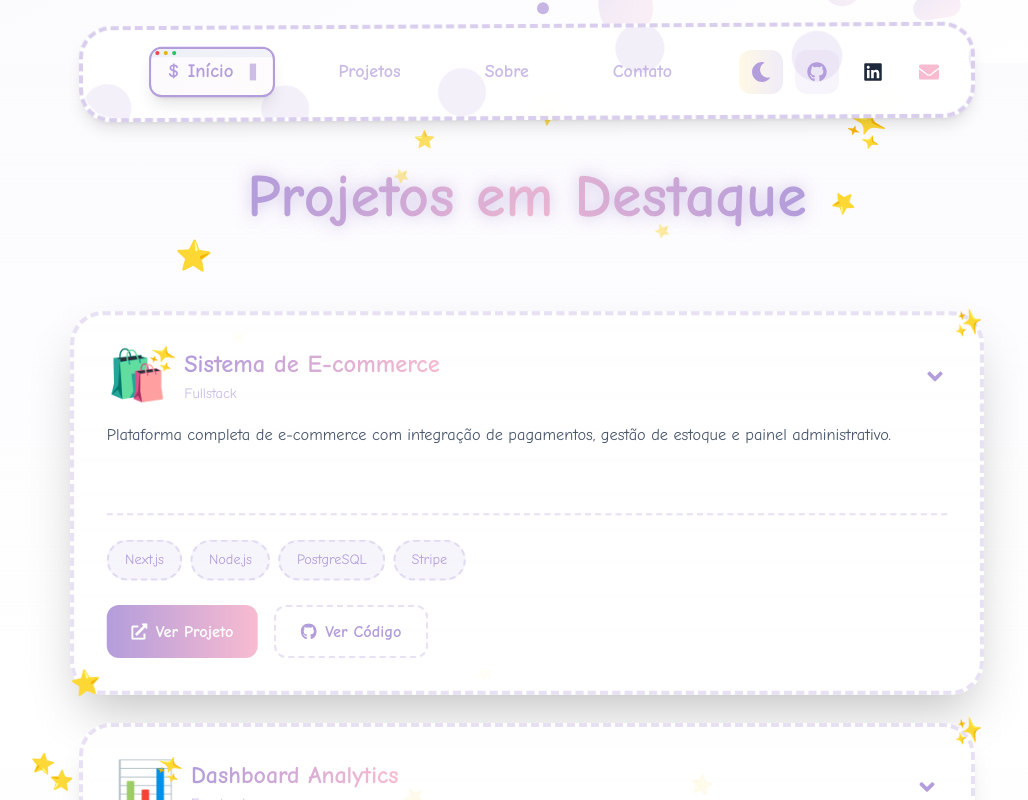
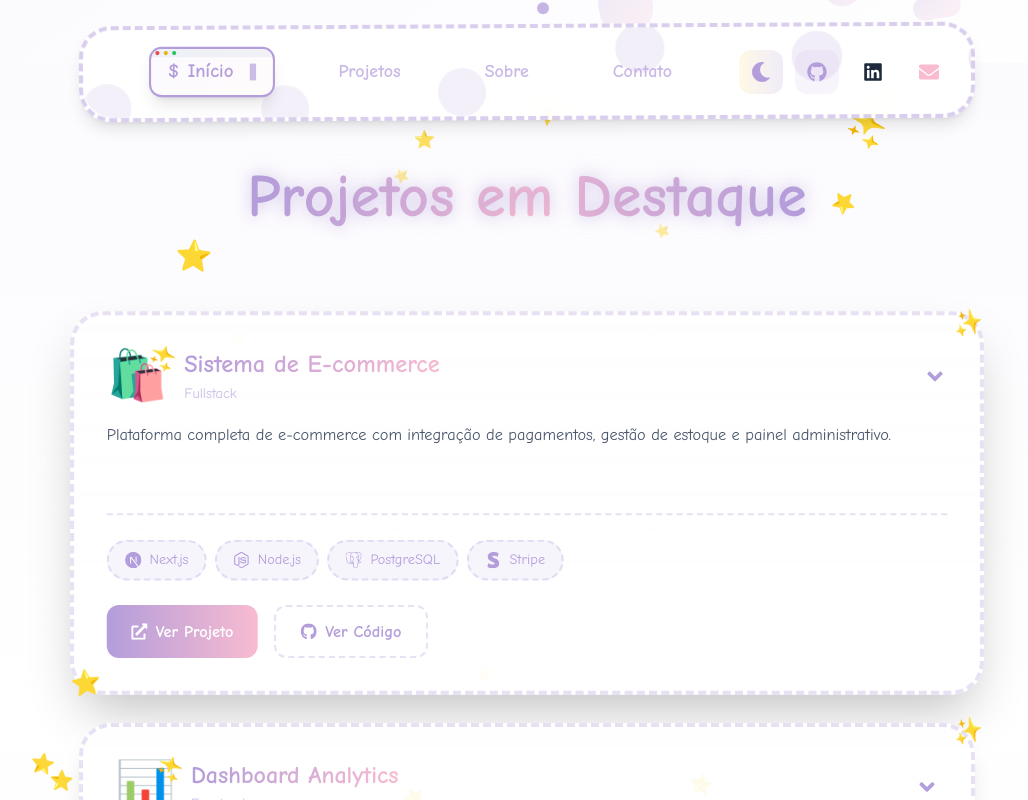
Before and after one commit to johnnywilly16/portfolio-teste, a Next.js app: page / in a window 1280 px wide. Both pictures are taken after a click on the element 640 px from the left and 1137 px from the top of the page. Shown: the part 737-1537 px from the top of the page, without its empty margins (113-1141 px from the left). Built offline with nearby package versions, Linux system fonts and the light colour scheme.

Commit message:
feat: adicionado ícones para as tecnologias na seção de projetos

```diff
--- a/app/components/sections/ProjectsSection.tsx
+++ b/app/components/sections/ProjectsSection.tsx
@@ -1,13 +1,35 @@
 import { motion } from 'framer-motion'
 import { useState } from 'react'
 import { FaGithub, FaExternalLinkAlt, FaAngleDown, FaAngleUp } from 'react-icons/fa'
-import { SiAngular } from 'react-icons/si'
+import {
+  SiNextdotjs,
+  SiNodedotjs,
+  SiPostgresql,
+  SiStripe,
+  SiReact,
+  SiExpress,
+  SiMongodb,
+  SiFirebase,
+  SiTypescript,
+  SiAngular,
+  SiD3Dotjs
+} from 'react-icons/si'
+
+interface Technology {
+  name: string
+  icon: React.ComponentType<{ className?: string }>
+}
 
 const projects = [
   {
     title: 'Sistema de E-commerce',
     description: 'Plataforma completa de e-commerce com integração de pagamentos, gestão de estoque e painel administrativo.',
-    technologies: ['Next.js', 'Node.js', 'PostgreSQL', 'Stripe'],
+    technologies: [
+      { name: 'Next.js', icon: SiNextdotjs },
+      { name: 'Node.js', icon: SiNodedotjs },
+      { name: 'PostgreSQL', icon: SiPostgresql },
+      { name: 'Stripe', icon: SiStripe }
+    ],
     projectUrl: 'https://ecommerce-demo.com',
     githubUrl: 'https://github.com/johnnywilly/ecommerce',
     category: 'Fullstack',
@@ -16,7 +38,12 @@ const projects = [
   {
     title: 'Dashboard Analytics',
     description: 'Dashboard interativo para análise de dados em tempo real com gráficos e relatórios personalizados.',
-    technologies: ['React', 'D3.js', 'Express', 'MongoDB'],
+    technologies: [
+      { name: 'React', icon: SiReact },
+      { name: 'D3.js', icon: SiD3Dotjs },
+      { name: 'Express', icon: SiExpress },
+      { name: 'MongoDB', icon: SiMongodb }
+    ],
     projectUrl: 'https://dashboard-demo.com',
     githubUrl: 'https://github.com/johnnywilly/dashboard',
     category: 'Frontend',
@@ -25,7 +52,11 @@ const projects = [
   {
     title: 'App de Gestão de Tarefas',
     description: 'Aplicativo mobile-first para gestão de tarefas e projetos com funcionalidades colaborativas.',
-    technologies: ['React Native', 'Firebase', 'TypeScript'],
+    technologies: [
+      { name: 'React Native', icon: SiReact },
+      { name: 'Firebase', icon: SiFirebase },
+      { name: 'TypeScript', icon: SiTypescript }
+    ],
     projectUrl: 'https://tasks-demo.com',
     githubUrl: 'https://github.com/johnnywilly/tasks',
     category: 'Mobile',
@@ -34,12 +65,16 @@ const projects = [
   {
     title: 'Sistema de Gestão de Clientes',
     description: 'Aplicação web moderna para gestão de clientes, contratos e atendimentos com dashboard em tempo real.',
-    technologies: ['Angular', 'TypeScript', 'NestJS', 'PostgreSQL'],
+    technologies: [
+      { name: 'Angular', icon: SiAngular },
+      { name: 'TypeScript', icon: SiTypescript },
+      { name: 'Node.js', icon: SiNodedotjs },
+      { name: 'PostgreSQL', icon: SiPostgresql }
+    ],
     projectUrl: 'https://crm-demo.com',
     githubUrl: 'https://github.com/johnnywilly/crm',
     category: 'Fullstack',
-    emoji: '👥',
-    icon: SiAngular
+    emoji: '👥'
   }
 ]
 
@@ -151,12 +186,12 @@ const ProjectCard = ({ project, index }: { project: typeof projects[0], index: n
             <div className="flex flex-wrap gap-2">
               {project.technologies.map((tech) => (
                 <motion.span
-                  key={tech}
+                  key={tech.name}
                   className="px-4 py-2 rounded-full bg-pastel-purple/10 dark:bg-dark-purple/10 text-pastel-purple dark:text-dark-purple font-cartoon text-sm border-2 border-dashed border-pastel-purple/30 dark:border-dark-purple/30 flex items-center gap-2"
                   whileHover={{ scale: 1.1 }}
                 >
-                  {tech === 'Angular' && project.icon && <project.icon className="w-4 h-4 text-[#DD0031]" />}
-                  {tech}
+                  <tech.icon className="w-4 h-4" />
+                  {tech.name}
                 </motion.span>
               ))}
             </div>
```
